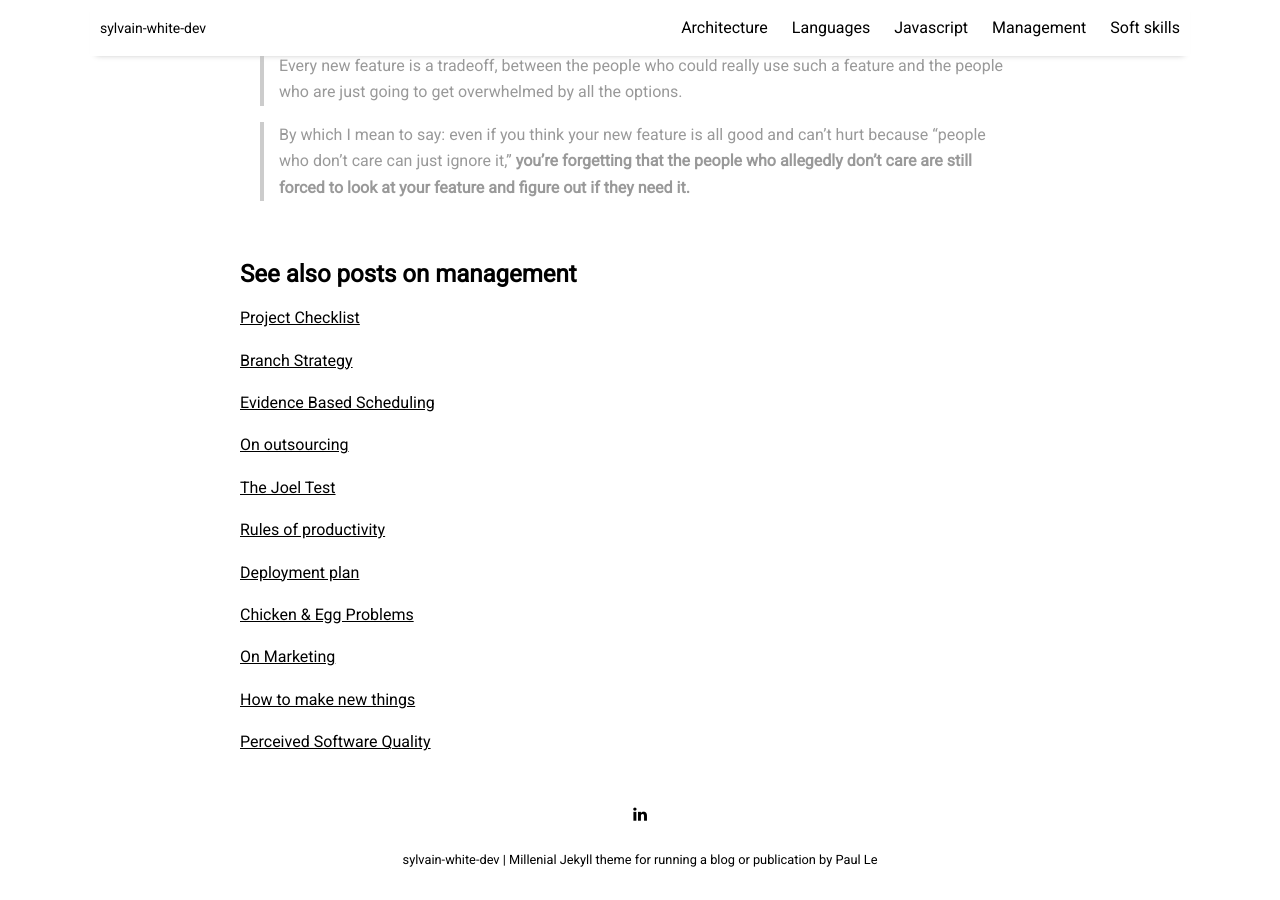
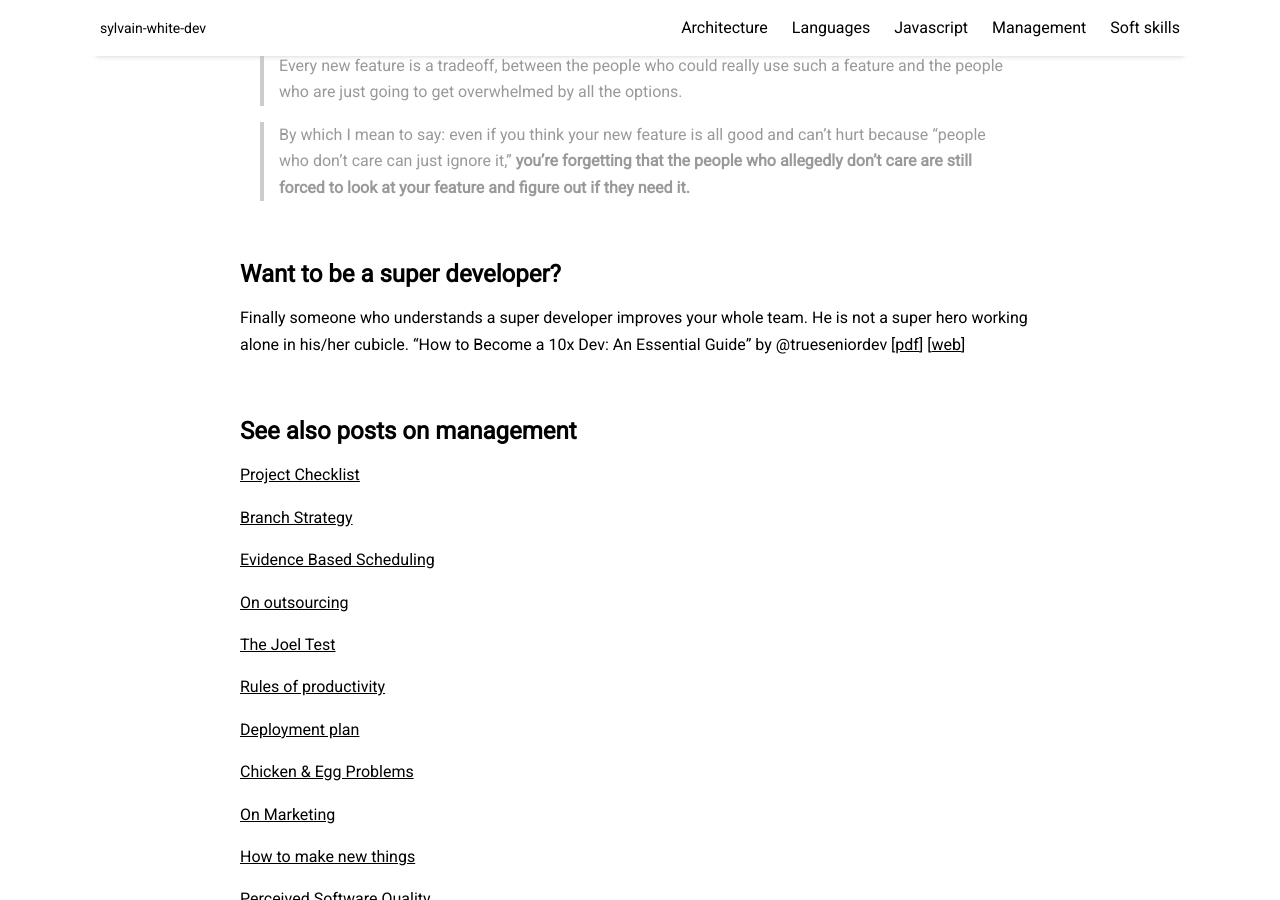
Before and after one commit to sylvainwhite/sylvain-white-dev, a Jekyll site: the page built from pages/management.md, in a window 1280 px wide and 900 px high, scrolled down 8463 px. Built offline with Jekyll 4.4.1, drawn with Linux system fonts in a browser that asks for light colours; nearby versions of some CDN libraries.

Commit message:
Update management page

```diff
--- a/pages/management.md
+++ b/pages/management.md
@@ -289,6 +289,16 @@
 
 <br/>
 
+## Want to be a super developer?
+
+Finally someone who understands a super developer improves your whole team. He is not a super hero working alone in his/her cubicle.
+"How to Become a 10x Dev: An Essential Guide" by @trueseniordev
+[[pdf]({{ site.github.url }}/resources/howToBecomeA10xDev.pdf){:target="_blank"}]
+[[web](https://hackernoon.com/how-to-become-a-10x-dev-an-essential-guide){:target="_blank"}]
+
+<br/>
+
+
 ## See also posts on management
 
 {% for post in site.tags["management"] %}
```
Also changed, not shown: 1 other file.
